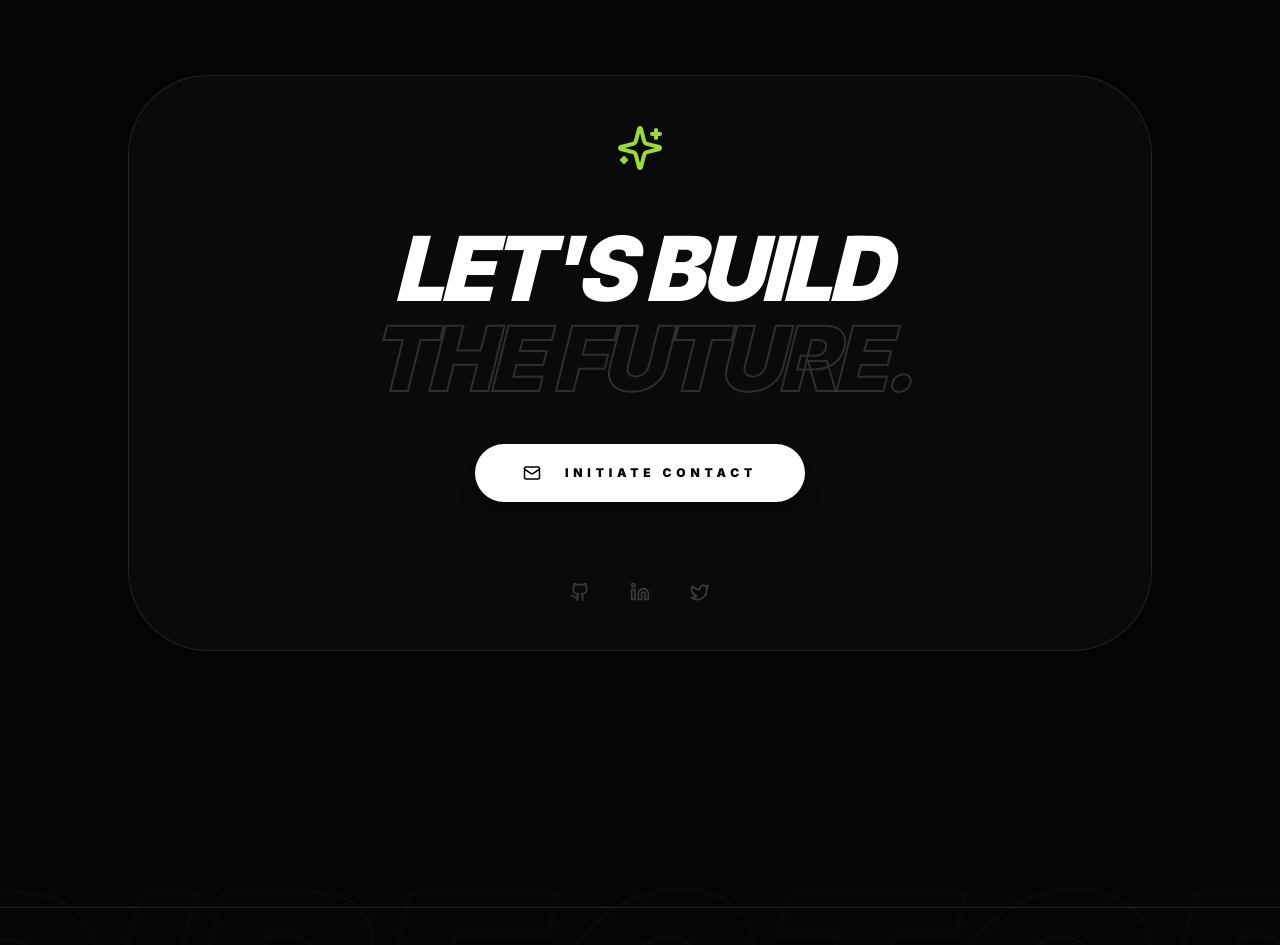
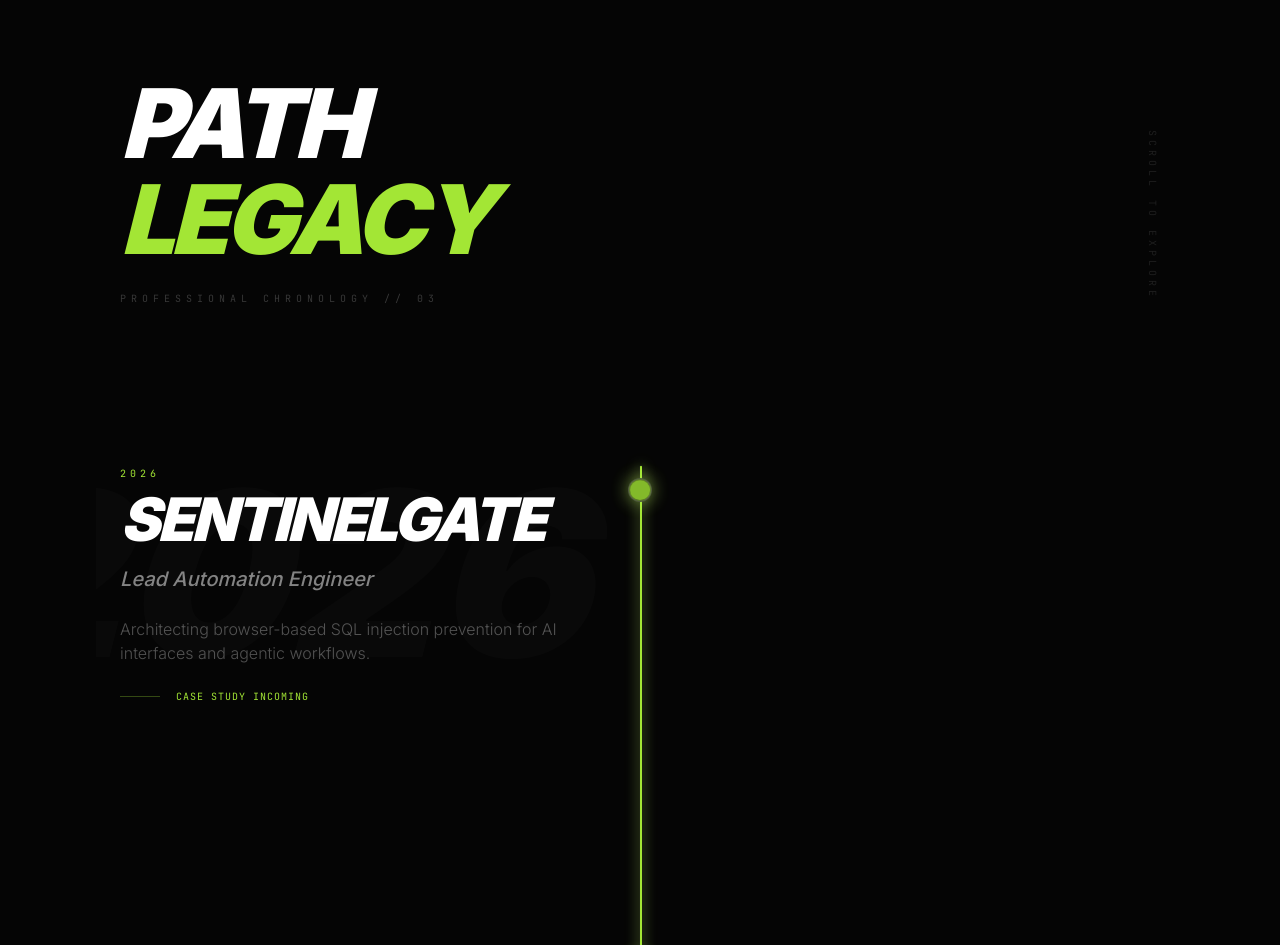
Before and after one commit to PavanSuryaChintada/Praveeee-portfolio, a React (Vite) app: page /about in a window 1280 px wide. Shown: the part 2480-3425 px from the top of the page. Built offline with nearby package versions, Linux system fonts and the light colour scheme; the HTML template or start-up script is replaced by a standard one.

Commit message:
added the experince section

```diff
--- /dev/null
+++ b/src/components/Experience.tsx
@@ -0,0 +1,164 @@
+import React, { useRef } from 'react';
+import { motion, useScroll, useTransform, useSpring } from 'framer-motion';
+
+interface ExperienceItem {
+  year: string;
+  company: string;
+  role: string;
+  description: string;
+}
+
+const experiences: ExperienceItem[] = [
+  {
+    year: '2026',
+    company: 'SentinelGate',
+    role: 'Lead Automation Engineer',
+    description: 'Architecting browser-based SQL injection prevention for AI interfaces and agentic workflows.'
+  },
+  {
+    year: '2025',
+    company: 'Mindsprint',
+    role: 'Quantum Hackathon Finalist',
+    description: 'Developed quantum-domain solutions during a 36-hour national sprint in Vijayawada.'
+  },
+  {
+    year: '2024',
+    company: 'CarbonMuseArt',
+    role: 'Lead Creative Artist',
+    description: 'Specializing in charcoal-based visual narratives and digital brand aesthetics.'
+  },
+];
+
+const Experience: React.FC = () => {
+  const sectionRef = useRef<HTMLElement>(null);
+
+  const { scrollYProgress } = useScroll({
+    target: sectionRef,
+    offset: ["start end", "end start"]
+  });
+
+  // Smooth spring for the central spine line
+  const springLine = useSpring(scrollYProgress, {
+    stiffness: 100,
+    damping: 30,
+    restDelta: 0.001
+  });
+
+  // Vertical line growth
+  const scaleY = useTransform(springLine, [0, 0.2, 0.8, 1], [0, 0.1, 1, 1]);
+  const opacityLine = useTransform(scrollYProgress, [0, 0.1], [0, 1]);
+
+  return (
+    <section
+      ref={sectionRef}
+      className="relative py-40 overflow-hidden bg-[#050505] w-full selection:bg-lime-400 selection:text-black"
+      id="experience"
+    >
+      <div className="container mx-auto px-6">
+        {/* HEADER SECTION */}
+        <div className="mb-40 flex flex-col md:flex-row justify-between items-end gap-8">
+          <motion.div
+            initial={{ opacity: 0, x: -50 }}
+            whileInView={{ opacity: 1, x: 0 }}
+            transition={{ duration: 1, ease: [0.16, 1, 0.3, 1] }}
+          >
+            <h2 className="text-6xl md:text-8xl font-black uppercase italic tracking-tighter leading-none">
+              Path <br /> <span className="text-lime-400">Legacy</span>
+            </h2>
+            <p className="text-white/20 font-mono text-[10px] uppercase tracking-[0.5em] mt-6">Professional Chronology // 03</p>
+          </motion.div>
+
+          <motion.div
+             initial={{ opacity: 0 }}
+             whileInView={{ opacity: 1 }}
+             className="text-right hidden md:block"
+          >
+            <span className="text-[10px] font-mono text-white/10 uppercase tracking-[0.4em] [writing-mode:vertical-rl]">Scroll to Explore</span>
+          </motion.div>
+        </div>
+
+        <div className="relative max-w-6xl mx-auto">
+          {/* THE KINETIC SPINE (Visual Spine) */}
+          <div className="absolute left-0 md:left-1/2 top-0 bottom-0 w-[1px] bg-white/5 -translate-x-1/2" />
+          <motion.div
+            style={{ scaleY, opacity: opacityLine, originY: 0 }}
+            className="absolute left-0 md:left-1/2 top-0 bottom-0 w-[2px] bg-lime-400 -translate-x-1/2 shadow-[0_0_20px_#bef264]"
+          />
+
+          <div className="space-y-60">
+            {experiences.map((exp, i) => (
+              <TimelineItem key={i} exp={exp} index={i} totalProgress={scrollYProgress} />
+            ))}
+          </div>
+        </div>
+      </div>
+    </section>
+  );
+};
+
+const TimelineItem = ({ exp, index, totalProgress }: { exp: ExperienceItem, index: number, totalProgress: any }) => {
+  // Parallax for the year text (moves at a different speed)
+  const yParallax = useTransform(totalProgress, [0, 1], [100, -100]);
+  const isEven = index % 2 === 0;
+
+  return (
+    <motion.div
+      initial={{ opacity: 0, x: isEven ? -100 : 100 }}
+      whileInView={{ opacity: 1, x: 0 }}
+      viewport={{ once: true, margin: "-100px" }}
+      transition={{ duration: 1.2, ease: [0.16, 1, 0.3, 1] }}
+      className={`relative flex flex-col ${isEven ? 'md:items-start' : 'md:items-end'} w-full group`}
+    >
+      {/* KINETIC BACKGROUND YEAR */}
+      <motion.span
+        style={{ y: yParallax }}
+        className={`absolute top-[-80px] ${isEven ? 'md:left-[-150px]' : 'md:right-[-150px]'} text-[18vw] font-black text-white/[0.02] italic select-none pointer-events-none group-hover:text-lime-400/[0.04] transition-colors duration-1000 uppercase`}
+      >
+        {exp.year}
+      </motion.span>
+
+      <div className={`relative z-10 w-full md:w-[45%] pl-12 md:pl-0 ${isEven ? 'md:text-left' : 'md:text-right'}`}>
+        <div className="space-y-6">
+          <div className="flex flex-col gap-2">
+            <span className="text-lime-400 font-mono text-[10px] uppercase tracking-[0.4em]">{exp.year}</span>
+            <h3 className="text-4xl md:text-6xl font-black uppercase italic tracking-tighter leading-none group-hover:translate-x-2 transition-transform duration-500">
+              {exp.company}
+            </h3>
+            <h4 className="text-lg md:text-xl text-white/50 font-medium italic mt-2">{exp.role}</h4>
+          </div>
+
+          <p className="text-white/30 text-sm md:text-base leading-relaxed font-light max-w-md">
+            {exp.description}
+          </p>
+
+          <motion.div
+            whileHover={{ x: isEven ? 10 : -10 }}
+            className={`flex items-center gap-4 text-lime-400 text-[10px] font-mono uppercase tracking-widest cursor-pointer ${!isEven && 'flex-row-reverse'}`}
+          >
+            <span className="w-10 h-[1px] bg-lime-400/30" />
+            Case Study Incoming
+          </motion.div>
+        </div>
+      </div>
+
+      {/* THE SPINE NODE (The dot on the line) */}
+      <div className="absolute left-0 md:left-1/2 top-4 w-4 h-4 -translate-x-1/2 z-30">
+        <div className="absolute inset-0 bg-black rounded-full border border-white/20 scale-150" />
+        <motion.div
+          animate={{ scale: [1, 1.5, 1], opacity: [0.5, 1, 0.5] }}
+          transition={{ repeat: Infinity, duration: 3 }}
+          className="absolute inset-0 bg-lime-400 rounded-full shadow-[0_0_15px_#bef264]"
+        />
+      </div>
+
+      <style>{`
+        .outline-text {
+          -webkit-text-stroke: 1px rgba(255,255,255,0.1);
+          color: transparent;
+        }
+      `}</style>
+    </motion.div>
+  );
+};
+
+export default Experience;
--- a/src/pages/AboutPage.tsx
+++ b/src/pages/AboutPage.tsx
@@ -4,6 +4,7 @@ import { ArrowLeft, Github, Linkedin, Twitter, Mail, Sparkles, Layers, Code, Bru
 import { Link } from 'react-router-dom';
 import Navigation from '@/components/Navigation';
 import Footer from '@/components/Footer';
+import Experience from '@/components/Experience';
 
 const AboutPage = () => {
   const containerRef = useRef<HTMLDivElement>(null);
@@ -205,7 +206,10 @@ const AboutPage = () => {
           </div>
         </section>
 
-        {/* SECTION 04: THE CONNECTION (Cinematic CTA) */}
+        {/* SECTION 04: EXPERIENCE */}
+        <Experience />
+
+        {/* SECTION 05: THE CONNECTION (Cinematic CTA) */}
         <section className="flex justify-center items-center py-40">
            <motion.div
              style={{ scale: manifestoScale }}
--- a/src/pages/Index.tsx
+++ b/src/pages/Index.tsx
@@ -5,6 +5,7 @@ import BrandsMarquee from '@/components/BrandsMarquee';
 import { useEffect } from 'react';
 import BentoGrid from '@/components/BentoGrid';
 import ProjectGallery from '@/components/ProjectGallery';
+import Experience from '@/components/Experience';
 import Testimonials from '@/components/Testimonials';
 import Skills from '@/components/Skills';
 import ContactSection from '@/components/ContactSection';
@@ -43,6 +44,7 @@ const Index = () => {
         <Skills />
         <Certifications />
         <ProjectGallery />
+        <Experience />
         <Testimonials />
         <ContactSection />
         <Footer />
```
